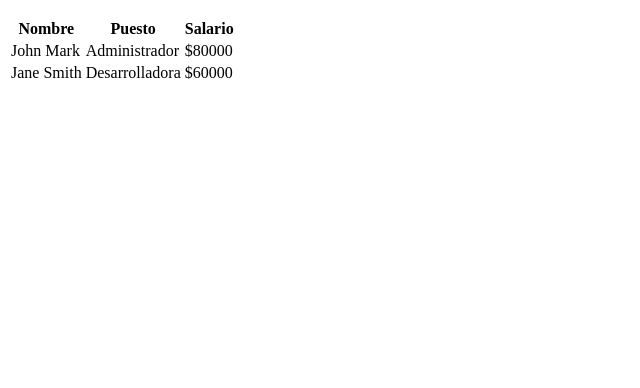
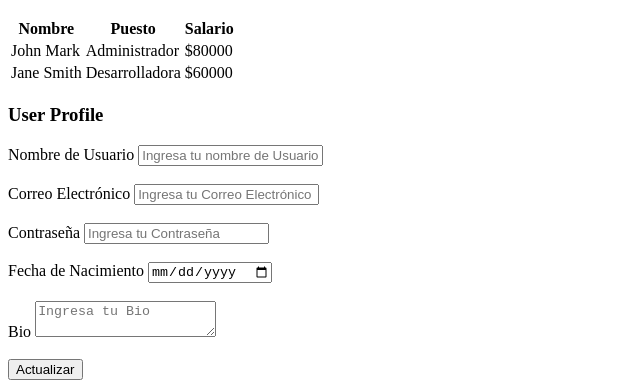
Before and after one commit to Seb-RM/HTML---Complete-Guide-to-HTML-for-Beginners, a plain HTML site: page index.html in a window 1280 px wide. Shown: the part 1047-1435 px from the top of the page, without its empty margins (0-640 px from the left). Before the commit the page ends 1140 px from the top, so only its background shows below. Drawn offline with Linux system fonts and the light colour scheme.

Commit message:
formulario

```diff
--- a/index.html
+++ b/index.html
@@ -58,5 +58,24 @@
             </tr>
         </tbody>
     </table>
+    <h3>User Profile</h3>
+    <form action="update_profile.php" method="post">
+        <label for="username">Nombre de Usuario</label>
+        <input type="url" name="username" id="username" required placeholder="Ingresa tu nombre de Usuario">
+        <br><br>
+        <label for="email">Correo Electrónico</label>
+        <input type="email" name="email" id="email" required placeholder="Ingresa tu Correo Electrónico">
+        <br><br>
+        <label for="password">Contraseña</label>
+        <input type="password" name="password" id="password" required placeholder="Ingresa tu Contraseña">
+        <br><br>
+        <label for="birthdate">Fecha de Nacimiento</label>
+        <input type="date" name="birthdate" id="birthdate" required placeholder="Ingresa tu Fecha de Nacimiento">
+        <br><br>
+        <label for="bio">Bio</label>
+        <textarea name="bio" id="bio" required placeholder="Ingresa tu Bio"></textarea>
+        <br><br>
+        <button type="submit">Actualizar</button>
+    </form>
 </body>
 </html>
```
